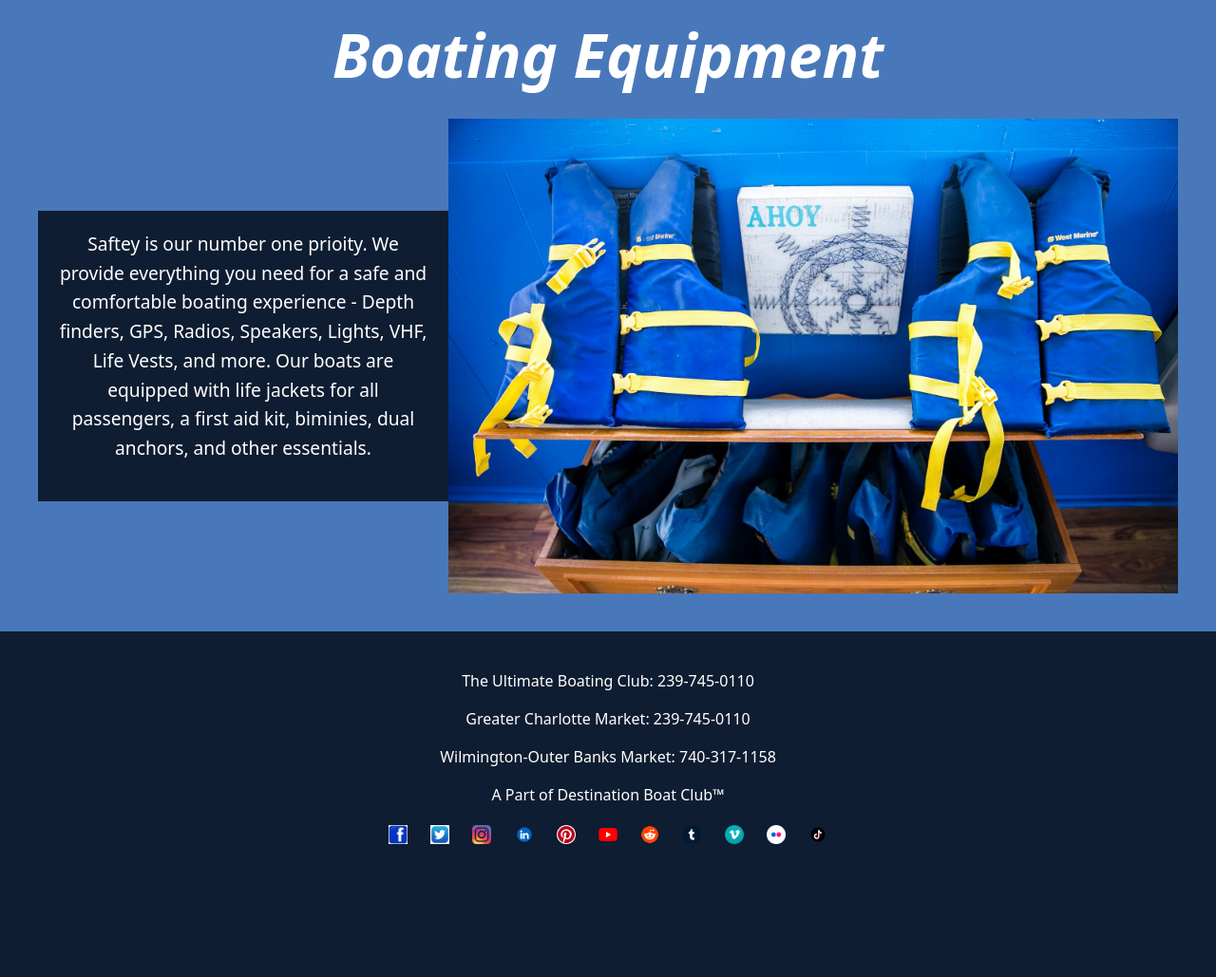
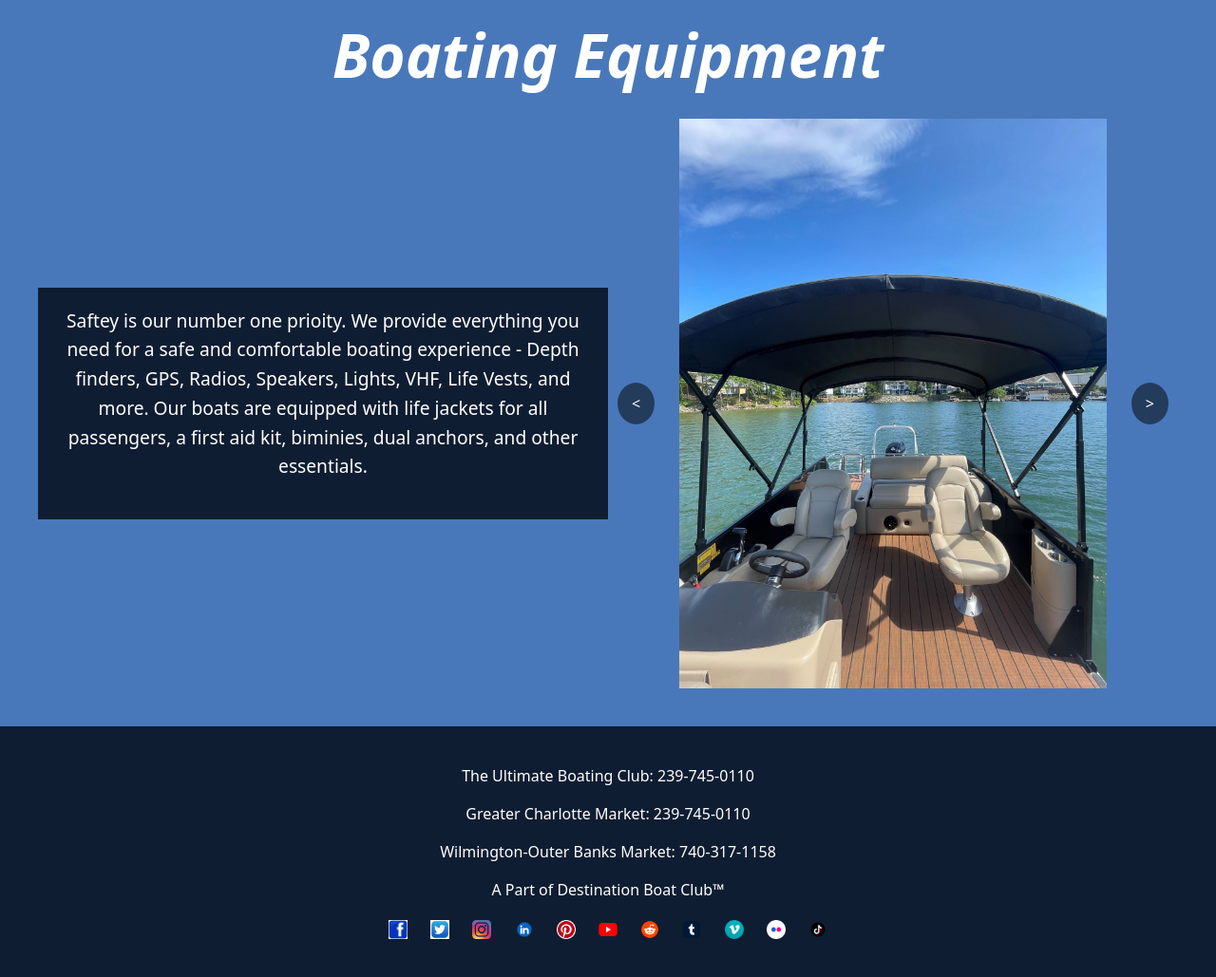
Before and after one commit to jforay/boatclub, a Django app: page /equipment/ in a window 1280 px wide. Shown: the part 200-1229 px from the top of the page at 95% size. Before the commit the page ends 1089 px from the top, so only its background shows below. Run offline with Django 5.2, Linux system fonts and the light colour scheme; parts of the project's set-up code (start-up, migrations or seed data) failed here and were passed over; some libraries are stand-ins or nearby versions.

Commit message:
new photos

```diff
--- a/home/templates/home/equipment.html
+++ b/home/templates/home/equipment.html
@@ -5,16 +5,38 @@
 {% block content %}
 {% load static %}
 <script src="{% static 'home/js/carousel.js' %}" defer></script>
+<link rel="stylesheet" href="{% static 'home/css/first-responders.css' %}">
+<link rel="stylesheet" href="{% static 'home/css/amenities.css' %}">
 <link rel="stylesheet" href="{% static 'home/css/photos.css' %}">
+
 <h1 style="text-align: center; color: white; font-style: italic; font-weight: bold;font-size: 4rem;">Boating Equipment</h1>
 
 <div class="carousel-text-container">
     <div class="text-container">
         <p style="line-height: 1.6; background-color: #0f1d32; color: white;">Saftey is our number one prioity. We provide everything you need for a safe and comfortable boating experience - Depth finders, GPS, Radios, Speakers, Lights, VHF, Life Vests, and more. Our boats are equipped with life jackets for all passengers, a first aid kit, biminies, dual anchors, and other essentials.</p>
     </div>
-    <div class="photos">
-        <img src="{% static 'home/images/boating_equipment.jpg' %}" alt="Boating Equipment"style="height: 500px;max-width: 900px;width: 60vw; object-fit: cover;">
 
+    <div class="rotater-container">
+        <div class="rotater">
+            <div class="rotater-item" style="justify-content: center;align-items: center;text-align: center;">
+                <img src="{% static 'home/images/Marine-Equipment2.jpg' %}" alt="Boating Equipment" style="object-fit:contain; height: auto; width: 100%;">
+            </div>
+
+            <div class="rotater-item" style="justify-content: center;align-items: center;text-align: center;">
+                <img src="{% static 'home/images/Bimini.jpg' %}" alt="Boating Equipment" style="object-fit:contain; height: auto; width: 100%;">
+            </div>
+
+            <div class="rotater-item" style="justify-content: center;align-items: center;text-align: center;">
+                <img src="{% static 'home/images/Garmin.jpg' %}" alt="Boating Equipment" style="object-fit:contain; height: auto; width: 100%;">
+            </div>
+
+            <div class="rotater-item" style="justify-content: center;align-items: center;text-align: center;">
+                <img src="{% static 'home/images/Marine-Equipment.jpg' %}" alt="Boating Equipment" style="object-fit:contain; height: auto; width: 100%;">
+            </div>
+
+        </div>
+        <button class="rotater-btn prev">&lt;</button>
+        <button class="rotater-btn next">&gt;</button>
     </div>
 
 </div>
```
Also changed, not shown: home/static/home/images/Bimini.jpg (added), home/static/home/images/Garmin.jpg (added), home/static/home/images/Marine-Equipment.jpg (added), home/static/home/images/Marine-Equipment2.jpg (added).
